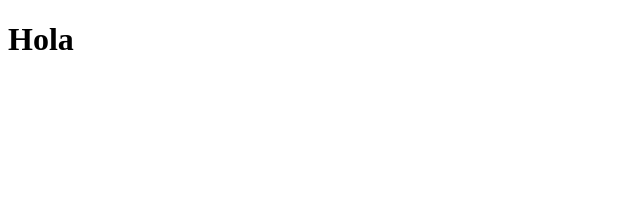
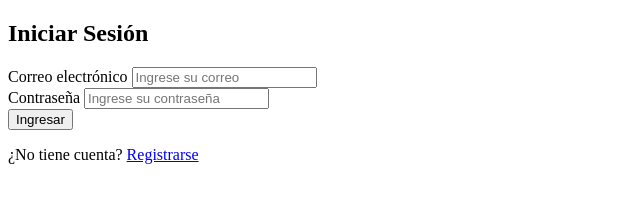
Before and after one commit to tormentionrex-hub/Proyecto_Municipalidad, a website: page public/pages/login.html in a window 1280 px wide. Shown: the whole page, without its empty margins (0-640 px from the left). Drawn offline with Linux system fonts and the light colour scheme.

Commit message:
agregue información a la pagina de login html

```diff
--- a/public/pages/login.html
+++ b/public/pages/login.html
@@ -1,11 +1,84 @@
 <!DOCTYPE html>
 <html lang="en">
+
 <head>
     <meta charset="UTF-8">
     <meta name="viewport" content="width=device-width, initial-scale=1.0">
-    <title>Document</title>
+    <title>Login</title>
 </head>
+
 <body>
-    <h1>Hola</h1>
+
+
+    <div class="contenedorLogin">
+        <div class="cardLogin">
+            <h2>Iniciar Sesión</h2>
+
+            <form id="formLogin">
+
+                <div class="grupoInput">
+                    <label for="correo">Correo electrónico</label>
+                    <input type="email" id="correo" placeholder="Ingrese su correo" required>
+                </div>
+
+                <div class="grupoInput">
+                    <label for="password">Contraseña</label>
+                    <input type="password" id="password" placeholder="Ingrese su contraseña" required>
+                </div>
+
+                <button type="submit" class="botonLogin">Ingresar</button>
+
+                <p class="mensajeError" id="mensajeError"></p>
+
+                <p class="registroLink">
+                    ¿No tiene cuenta?
+                    <a href="register.html">Registrarse</a>
+                </p>
+
+            </form>
+        </div>
+    </div>
+
+    <script type="module" src="../src/js/login.js"></script>
+
+
+
+
+
+
+
+
+
+
+
+
+
+
+
+
+
+
+
+
+
+
+
+
+
+
+
+
+
+
+
+
+
+
+
+
+
+
+
 </body>
+
 </html>
```
